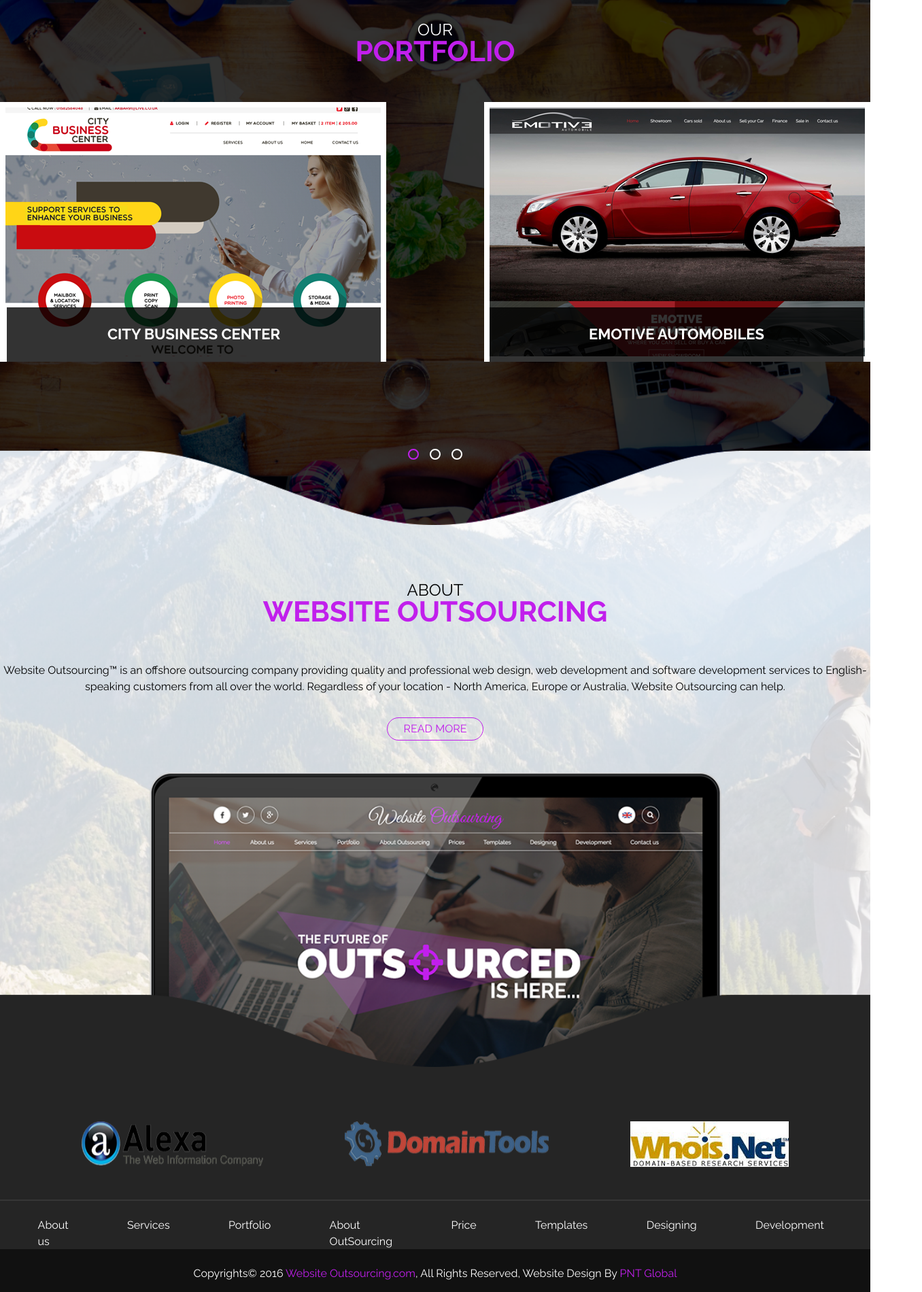
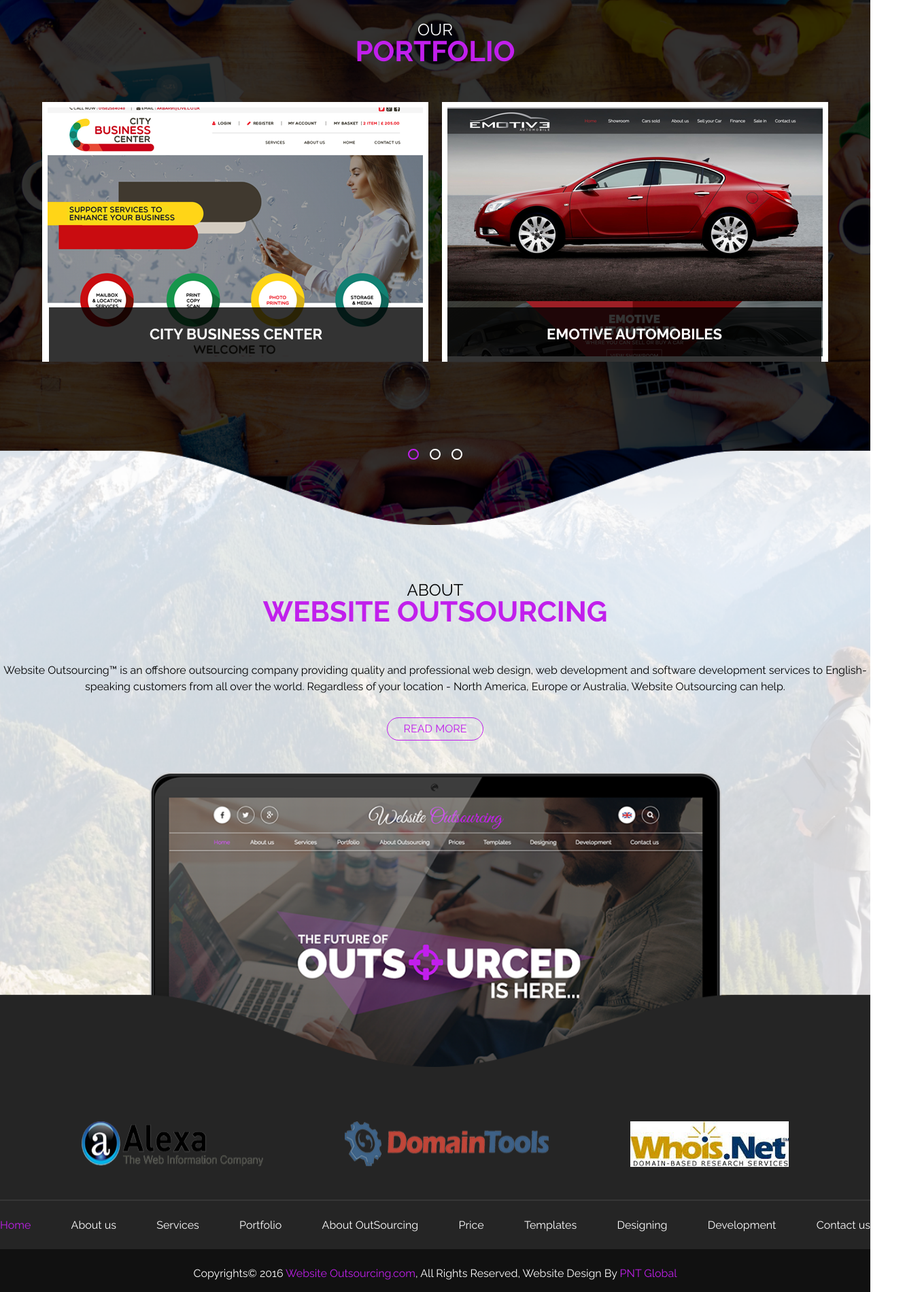
Before and after one commit to Muhammad-Farasat/OutSourcing, a plain HTML site: page index.html in a window 1280 px wide. Shown: the part 1812-3712 px from the top of the page at 68% size, 1356 px wide, since content can reach past the window. Drawn offline with nearby package versions, Linux system fonts and the light colour scheme; some icons are missing; a web font is replaced by a local one.

Commit message:
Add files via upload

```diff
--- a/index.html
+++ b/index.html
@@ -186,7 +186,7 @@
                         <h4 class="text-[#c11fec] font-bold text-[42px] max-sm:text-[24px] port-h">PORTFOLIO</h4>
                     </div>
 
-                    <div class="portfolio flex justify-between mt-[43px] flex-wrap max-md:items-center max-lg:flex-col max-lg:gap-y-4 max-lg:items-center">
+                    <div class="portfolio flex justify-between mt-[43px] flex-wrap max-md:items-center lg:gap-4 lg:justify-center max-lg:flex-col max-lg:gap-y-4 max-lg:items-center">
 
                         <div class="portfolio1 relative flex justify-center left-0 right-0 max-sm:w-[50%] max-md:w-[60%]">
                             <img src="./Images/portfolio1.png" alt="">
@@ -250,7 +250,7 @@
 
             <div class="list text-white flex justify-center max-sm:hidden max-md:hidden max-lg:hidden">
                 <div class="container">
-                    <ul class="flex justify-center gap-x-[5.4rem] max-lg:gap-x-[3.2rem]">
+                    <ul class="flex justify-between">
                        <li><a href="#" class="text-[#c11fec]">Home</a></li>
                        <li><a href="#" class="hover:text-[#c11fec]">About us</a></li>
                        <li><a href="#" class="hover:text-[#c11fec]">Services</a></li>
```
